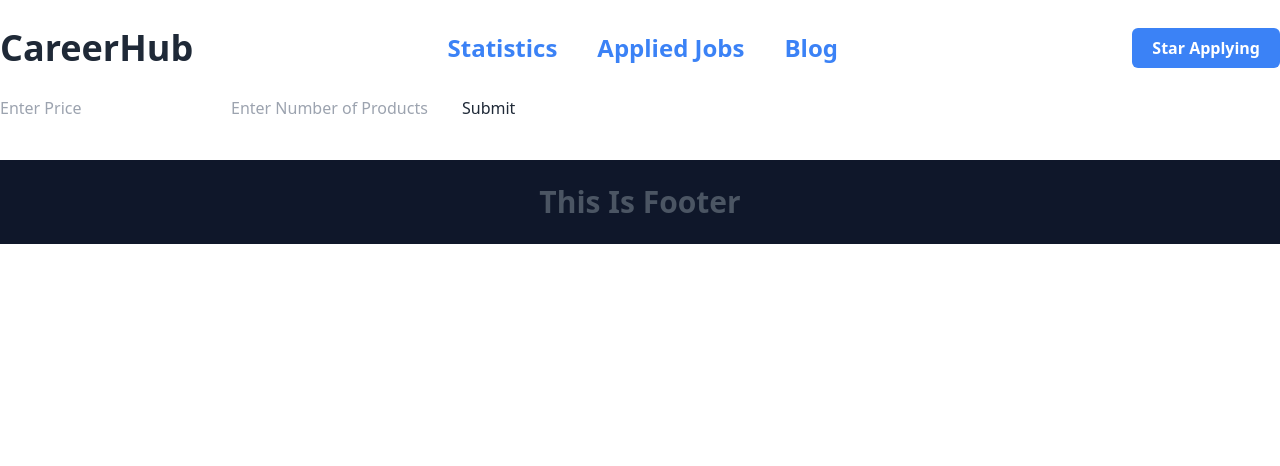
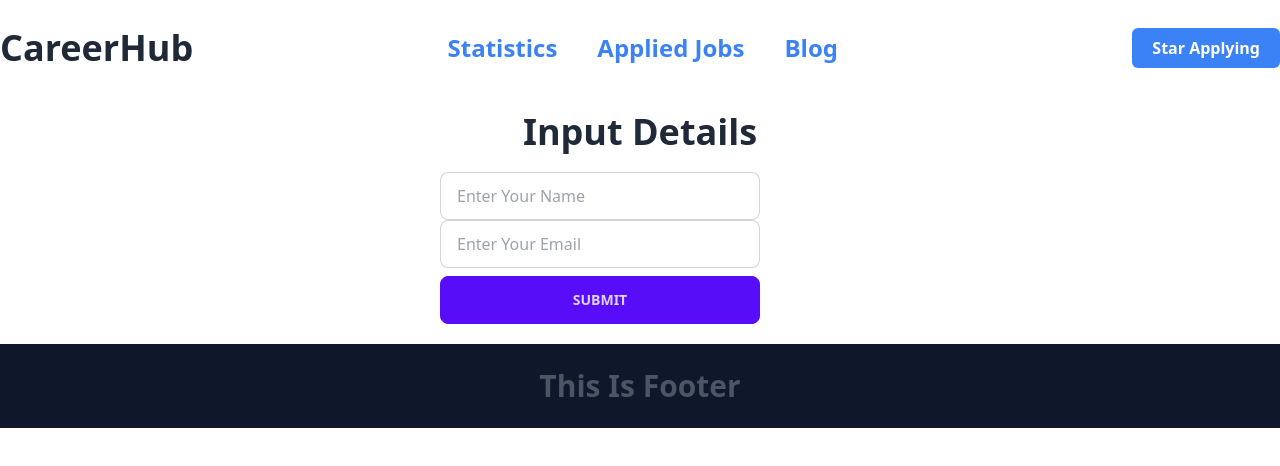
Before and after one commit to AshikurZaman01/React-Practice_, a React (Vite) app: page / in a window 1280 px wide. Shown: the top 466 px of the page. Built offline with nearby package versions, Linux system fonts and the light colour scheme.

Commit message:
add form

```diff
--- a/src/Components/Pages/Home/Home.jsx
+++ b/src/Components/Pages/Home/Home.jsx
@@ -1,73 +1,23 @@
-import { data } from "autoprefixer";
-import React from "react";
-import { useEffect } from "react";
-import { useState } from "react";
+import React from 'react';
 
 const Home = () => {
-
-    const handleSubmit = (e) => {
-        e.preventDefault();
-
-        const id = e.target.id.value;
-        const productsName = e.target.products.value;
-
-        if (isNaN(id) && !isNaN(productsName)) {
-            alert('please enter a valid number')
-        }
-        else {
-            const dataArray = JSON.parse(localStorage.getItem('data') || '[]');
-
-            const newData = {
-                id: id,
-                product: productsName
-            }
-
-            dataArray.push(newData);
-            localStorage.setItem('data', JSON.stringify(dataArray));
-        }
-    }
-
-    const [showData, setShowData] = useState([]);
-    useEffect(() => {
-
-        const dataArray = JSON.parse(localStorage.getItem('data') || '[]');
-        setShowData(dataArray);
-    }, [])
-
-
-    const handleDelete = (id) => {
-
-        const newDataArray = showData.filter((data, indx) => indx !== id);
-        localStorage.setItem('data', JSON.stringify(newDataArray));
-        setShowData(newDataArray);
-
-
-    }
 
 
     return (
         <div>
-            <form onSubmit={handleSubmit}>
-                <input type="text" name="id" placeholder="Enter Price" />
-                <input type="text" name="products" placeholder="Enter Number of Products" />
-                <button type="submit">Submit</button>
-            </form>
 
-            <div className="mt-10">
-                {
-                    showData.map((data, indx) => {
-                        return (
-                            <div key={indx} >
-                                <ul className="flex gap-5">
-                                    <li>Price :{data.id}</li>
-                                    <li>P.Name : {data.product}</li>
-                                    <button onClick={() => handleDelete(indx)} className="btn btn-sm btn-primary">Edit</button>
-                                </ul>
-                            </div>
-                        )
-                    })
-                }
+            <div>
+                <h1 className='text-center text-4xl font-bold my-4'>Input Details</h1>
 
+                <div className='flex justify-center items-center my-5'>
+                    <form className='w-[400px]'>
+                        <input type="text" placeholder='Enter Your Name' className="input input-bordered w-full max-w-xs" />
+                        <br />
+                        <input type="text" placeholder='Enter Your Email' className="input input-bordered w-full max-w-xs" />
+                        <br />
+                        <button type='submit' className='btn btn-primary w-full max-w-xs mt-2'>Submit</button>
+                    </form>
+                </div>
             </div>
 
         </div>
```
